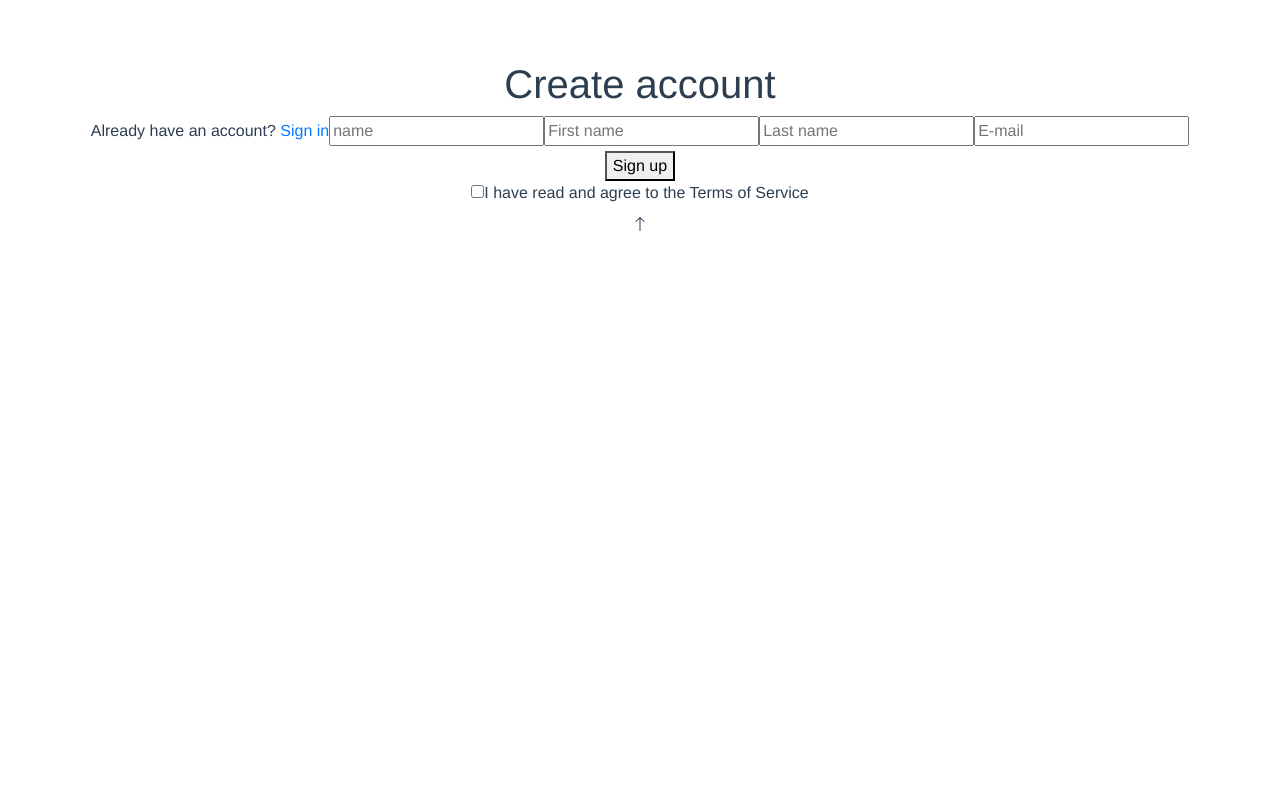
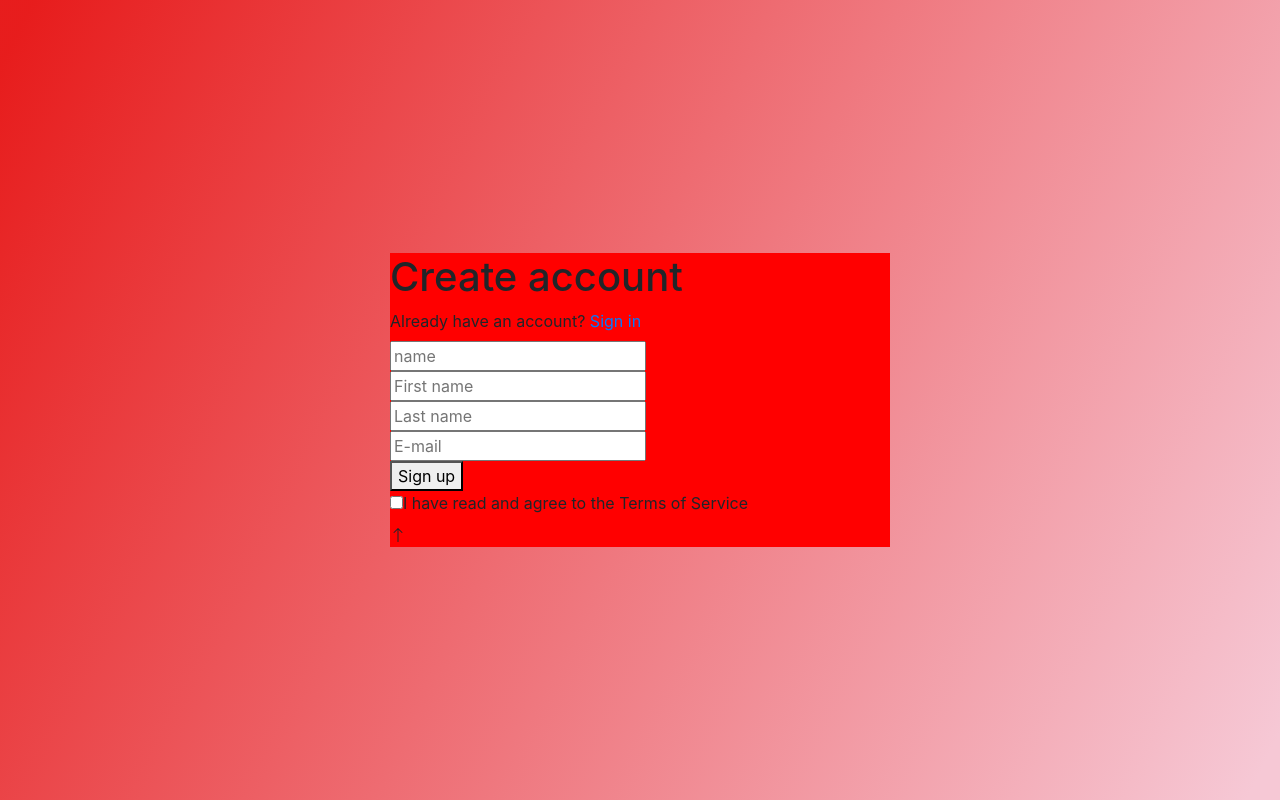
Before and after one commit to macielsevilha/10ProjetosHtmlCss, a Vue app in the folder projeto 06/: page / in a window 1280 px wide. Built offline with nearby package versions, Linux system fonts and the light colour scheme.

Commit message:
definindo o fundo

```diff
--- a/projeto 06/src/App.vue
+++ b/projeto 06/src/App.vue
@@ -21,11 +21,12 @@ export default {
 
 <style>
 #app {
-  font-family: Avenir, Helvetica, Arial, sans-serif;
-  -webkit-font-smoothing: antialiased;
-  -moz-osx-font-smoothing: grayscale;
-  text-align: center;
-  color: #2c3e50;
-  margin-top: 60px;
+  display: flex;
+  justify-content: center;
+  align-items: center;
+
+  height: 100vh;
+  background: rgb(246,200,213);
+  background: linear-gradient(297deg, rgba(246,200,213,1) 2%, rgba(231,27,27,0.993006993006993) 98%);
 }
 </style>
--- a/projeto 06/src/components/DisplayLogin.vue
+++ b/projeto 06/src/components/DisplayLogin.vue
@@ -31,5 +31,8 @@ export default {
 </script>
 
 <style>
-
+  .login {
+    background: red;
+    width: 500px;
+  }
 </style>
```
